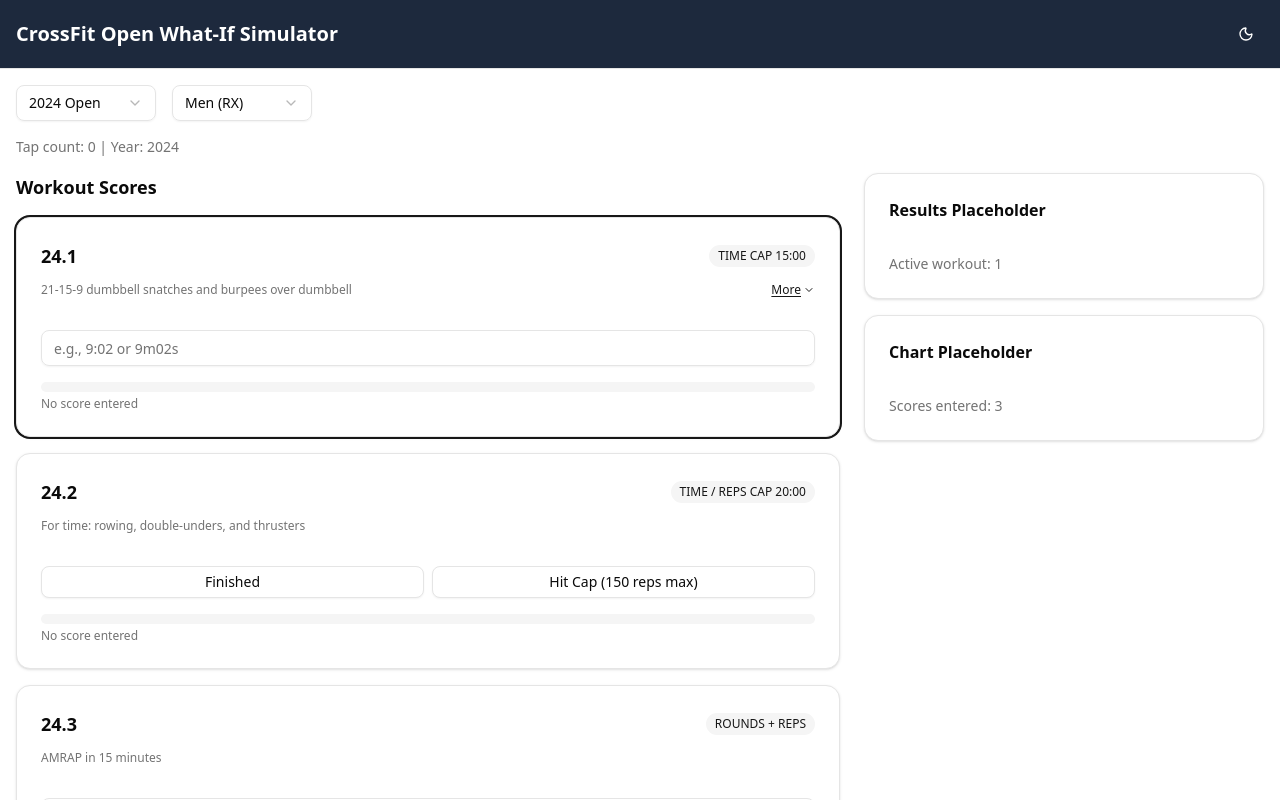
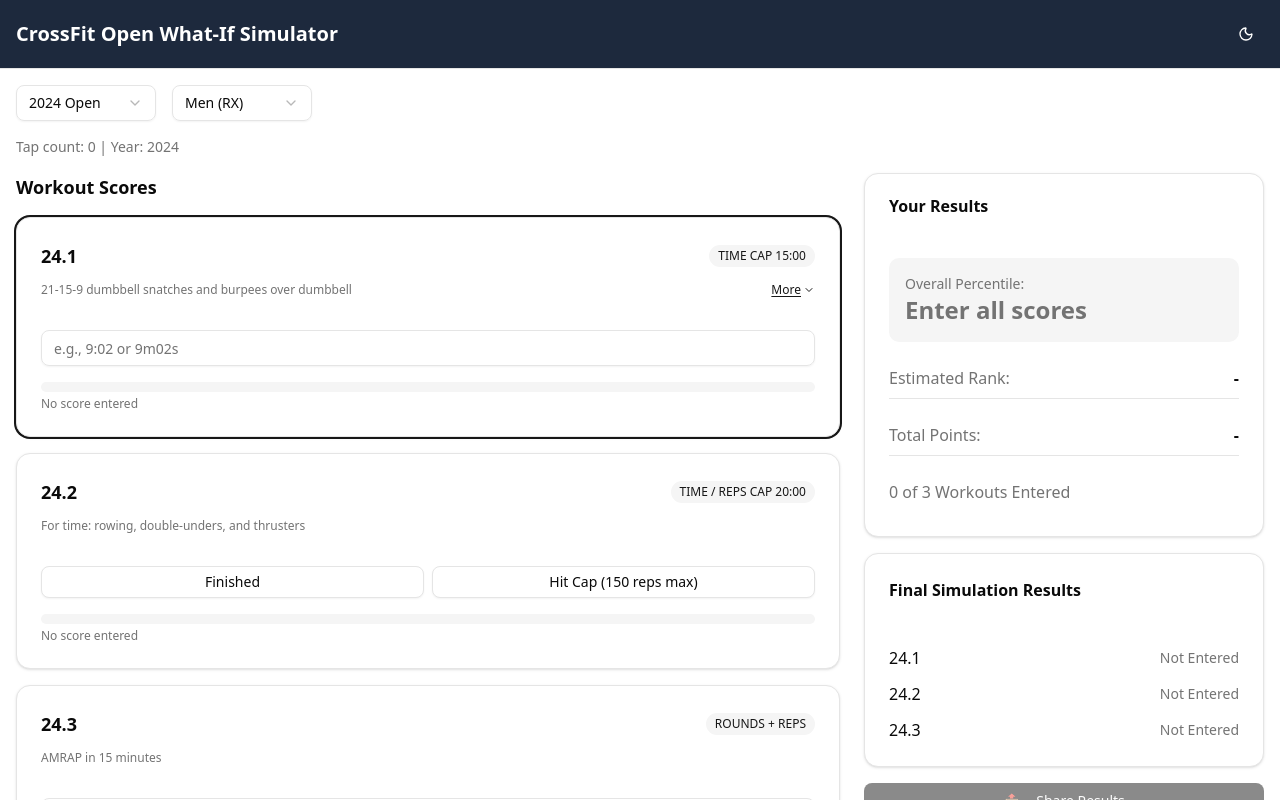
Before and after one commit to nateallen/crossfit-open, a Next.js app: page /test-minimal in a window 1280 px wide. Shown: the top 800 px of the page. Built offline with nearby package versions, Linux system fonts and the light colour scheme.

Commit message:
Add ResultsPanel only (no DistributionChart)

```diff
--- a/src/app/test-minimal/page.tsx
+++ b/src/app/test-minimal/page.tsx
@@ -11,6 +11,7 @@
 import { Card, CardContent, CardHeader, CardTitle } from "@/components/ui/card";
 import { Header } from "@/components/Header";
 import { WorkoutCard } from "@/components/simulator/WorkoutCard";
+import { ResultsPanel } from "@/components/simulator/ResultsPanel";
 import type { WorkoutMetadata, ParsedScore, UserScore } from "@/types";
 
 // Progressively add components to find what breaks touch
@@ -158,18 +159,14 @@
             })}
           </div>
 
-          {/* Right Column - Simple placeholders (no ResultsPanel/DistributionChart) */}
+          {/* Right Column - ResultsPanel only */}
           <div className="space-y-4">
-            <Card>
-              <CardHeader>
-                <CardTitle className="text-base">Results Placeholder</CardTitle>
-              </CardHeader>
-              <CardContent>
-                <p className="text-sm text-muted-foreground">
-                  Active workout: {activeWorkout}
-                </p>
-              </CardContent>
-            </Card>
+            <ResultsPanel
+              year={year}
+              workouts={workouts}
+              scores={scores}
+              totalAthletes={50000}
+            />
 
             <Card>
               <CardHeader>
@@ -177,7 +174,7 @@
               </CardHeader>
               <CardContent>
                 <p className="text-sm text-muted-foreground">
-                  Scores entered: {Object.keys(scores).length}
+                  Active workout: {activeWorkout}
                 </p>
               </CardContent>
             </Card>
```
